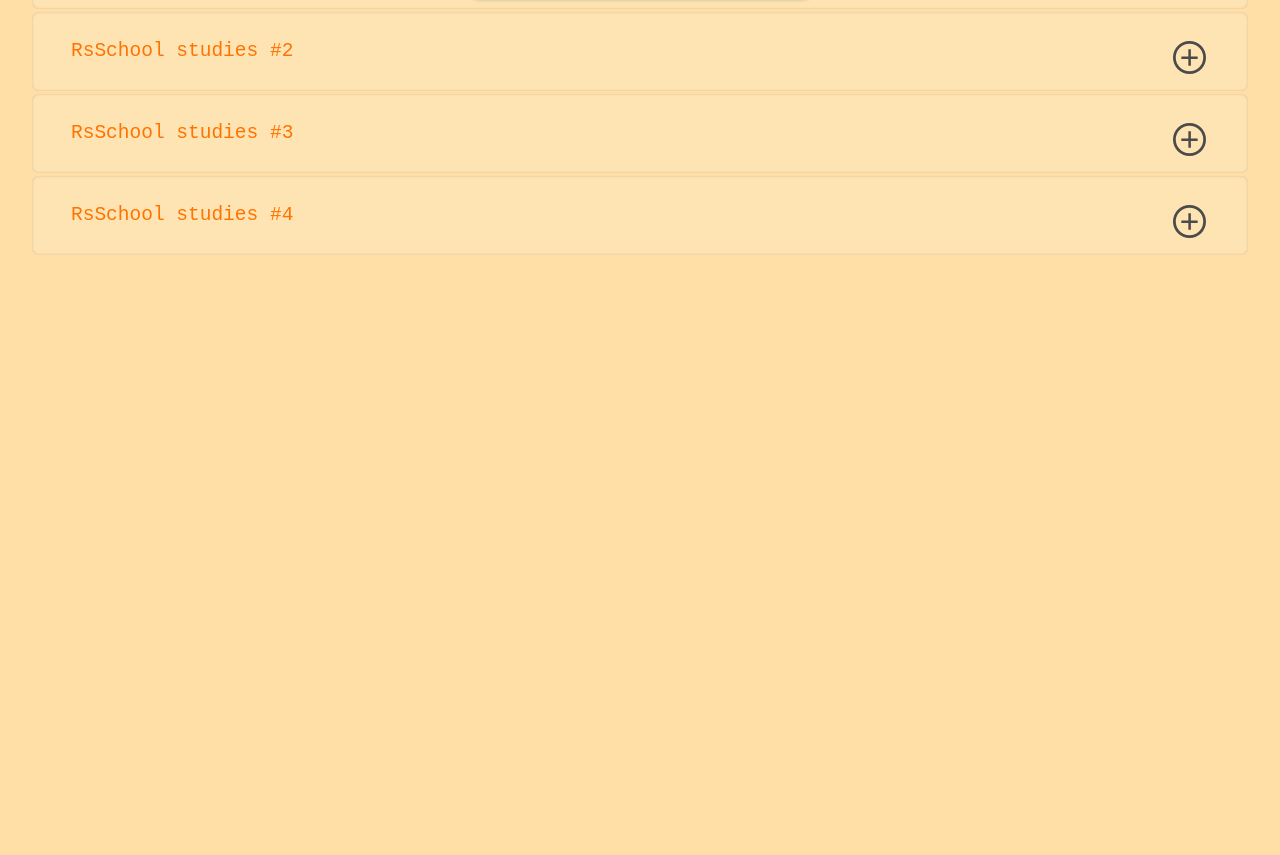
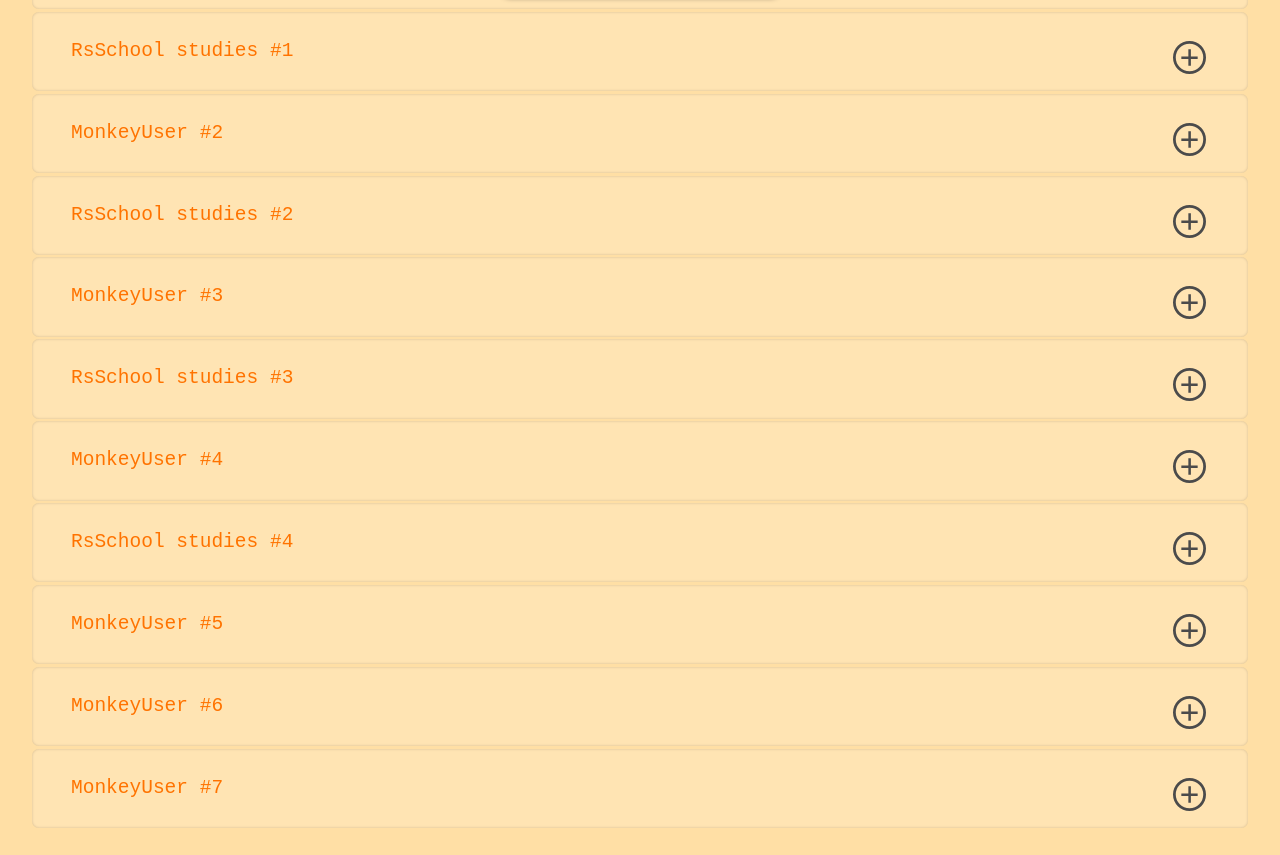
Before and after one commit to A1exFox/cssBayan, a plain HTML site: page cssBayan/index.html in a window 1280 px wide. Shown: the part 451-1306 px from the top of the page. Before the commit the page ends 800 px from the top, so only its background shows below. Drawn offline with Linux system fonts and the light colour scheme.

Commit message:
refactor: add new memases 2023-03-12 14:49:37

```diff
--- a/cssBayan/css/reset.css
+++ b/cssBayan/css/reset.css
@@ -13,7 +13,6 @@ body {
   line-height: 1.4;
   height: 100%;
   width: 100%;
-  /* color: #ff7300; */
   background: #ffdfa5;
 }
 img {
--- a/cssBayan/css/style.css
+++ b/cssBayan/css/style.css
@@ -6,7 +6,6 @@
   margin: 2rem auto;
   width: 95%;
   font-size: 0.8rem;
-  /* transition: 0.3s; */
 }
 .radioinput {
   display: none;
@@ -19,7 +18,6 @@
 }
 .radioinput:checked+.item__label .label__image {
   max-height: 23rem;
-  /* max-width: 10rem; */
 }
 .item__label {
   display: block;
--- a/cssBayan/index.html
+++ b/cssBayan/index.html
@@ -15,7 +15,17 @@
     <h1>CSS Bayan</h1>
     <ul class="list">
       <li>
-        <input type="radio" class="radioinput" name="mems" id="rss_1" checked>
+        <input type="radio" class="radioinput" name="mems" id="mu_1" checked>
+        <label for="mu_1" class="item__label">
+          <span class="label__container">
+            <span class="label__title">MonkeyUser #1</span>
+            <span class="label__icon"><img src="svg/add_circle.svg" alt="icon"></span>
+            <span class="label__image"><img src="img/monkeyuser_1.jpg" alt="mem"></span>
+          </span>
+        </label>
+      </li>
+      <li>
+        <input type="radio" class="radioinput" name="mems" id="rss_1">
         <label for="rss_1" class="item__label">
           <span class="label__container">
             <span class="label__title">RsSchool studies #1</span>
@@ -24,7 +34,16 @@
           </span>
         </label>
       </li>
-
+      <li>
+        <input type="radio" class="radioinput" name="mems" id="mu_2">
+        <label for="mu_2" class="item__label">
+          <span class="label__container">
+            <span class="label__title">MonkeyUser #2</span>
+            <span class="label__icon"><img src="svg/add_circle.svg" alt="icon"></span>
+            <span class="label__image"><img src="img/monkeyuser_2.jpg" alt="mem"></span>
+          </span>
+        </label>
+      </li>
       <li>
         <input type="radio" class="radioinput" name="mems" id="rss_2">
         <label for="rss_2" class="item__label">
@@ -35,7 +54,16 @@
           </span>
         </label>
       </li>
-
+      <li>
+        <input type="radio" class="radioinput" name="mems" id="mu_3">
+        <label for="mu_3" class="item__label">
+          <span class="label__container">
+            <span class="label__title">MonkeyUser #3</span>
+            <span class="label__icon"><img src="svg/add_circle.svg" alt="icon"></span>
+            <span class="label__image"><img src="img/monkeyuser_3.jpg" alt="mem"></span>
+          </span>
+        </label>
+      </li>
       <li>
         <input type="radio" class="radioinput" name="mems" id="rss_3">
         <label for="rss_3" class="item__label">
@@ -46,7 +74,16 @@
           </span>
         </label>
       </li>
-
+      <li>
+        <input type="radio" class="radioinput" name="mems" id="mu_4">
+        <label for="mu_4" class="item__label">
+          <span class="label__container">
+            <span class="label__title">MonkeyUser #4</span>
+            <span class="label__icon"><img src="svg/add_circle.svg" alt="icon"></span>
+            <span class="label__image"><img src="img/monkeyuser_4.jpg" alt="mem"></span>
+          </span>
+        </label>
+      </li>
       <li>
         <input type="radio" class="radioinput" name="mems" id="rss_4">
         <label for="rss_4" class="item__label">
@@ -57,7 +94,36 @@
           </span>
         </label>
       </li>
-
+      <li>
+        <input type="radio" class="radioinput" name="mems" id="mu_5">
+        <label for="mu_5" class="item__label">
+          <span class="label__container">
+            <span class="label__title">MonkeyUser #5</span>
+            <span class="label__icon"><img src="svg/add_circle.svg" alt="icon"></span>
+            <span class="label__image"><img src="img/monkeyuser_5.jpg" alt="mem"></span>
+          </span>
+        </label>
+      </li>
+      <li>
+        <input type="radio" class="radioinput" name="mems" id="mu_6">
+        <label for="mu_6" class="item__label">
+          <span class="label__container">
+            <span class="label__title">MonkeyUser #6</span>
+            <span class="label__icon"><img src="svg/add_circle.svg" alt="icon"></span>
+            <span class="label__image"><img src="img/monkeyuser_6.jpg" alt="mem"></span>
+          </span>
+        </label>
+      </li>
+      <li>
+        <input type="radio" class="radioinput" name="mems" id="mu_7">
+        <label for="mu_7" class="item__label">
+          <span class="label__container">
+            <span class="label__title">MonkeyUser #7</span>
+            <span class="label__icon"><img src="svg/add_circle.svg" alt="icon"></span>
+            <span class="label__image"><img src="img/monkeyuser_7.jpg" alt="mem"></span>
+          </span>
+        </label>
+      </li>
     </ul>
   </div>
 </body>
```
Also changed, not shown: cssBayan/img/monkeyuser_1.jpg (added), cssBayan/img/monkeyuser_2.jpg (added), cssBayan/img/monkeyuser_3.jpg (added), cssBayan/img/monkeyuser_4.jpg (added), cssBayan/img/monkeyuser_5.jpg (added), cssBayan/img/monkeyuser_6.jpg (added), cssBayan/img/monkeyuser_7.jpg (added).
